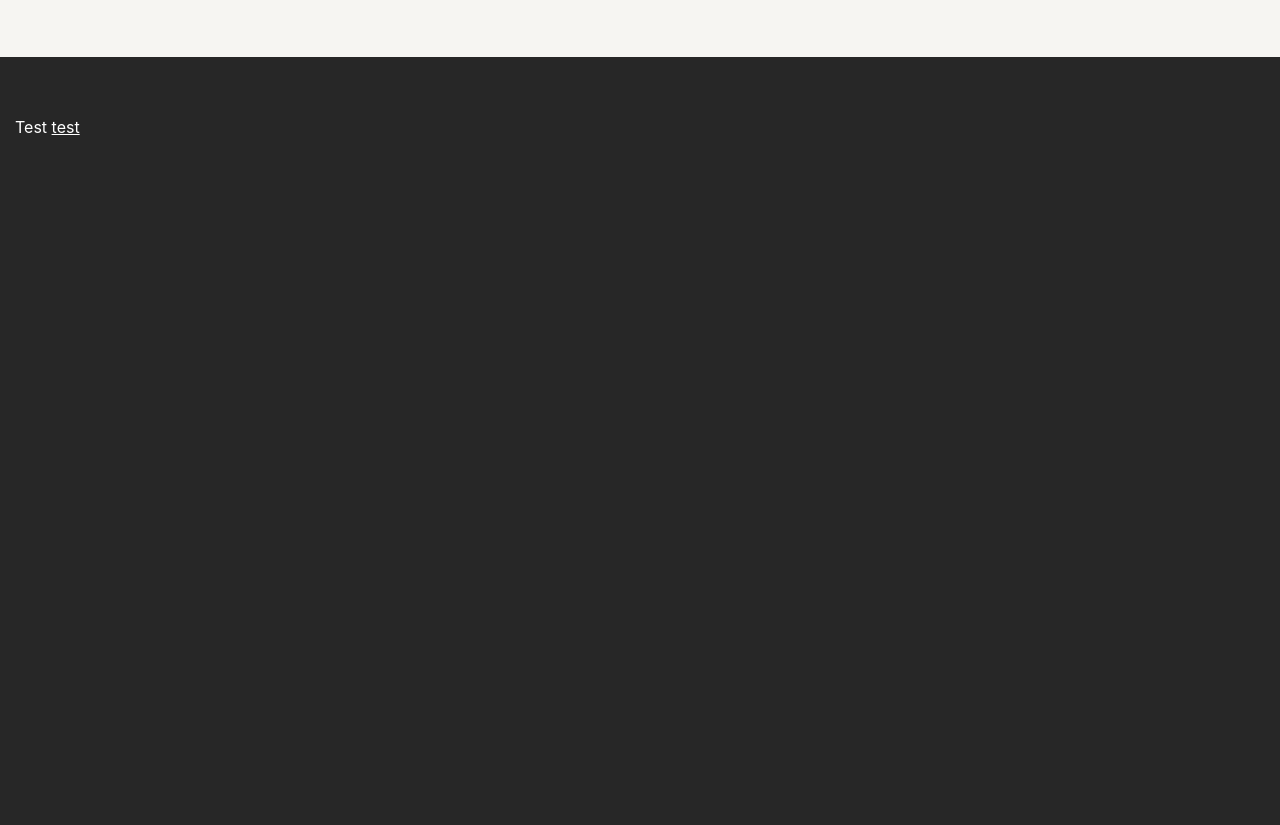
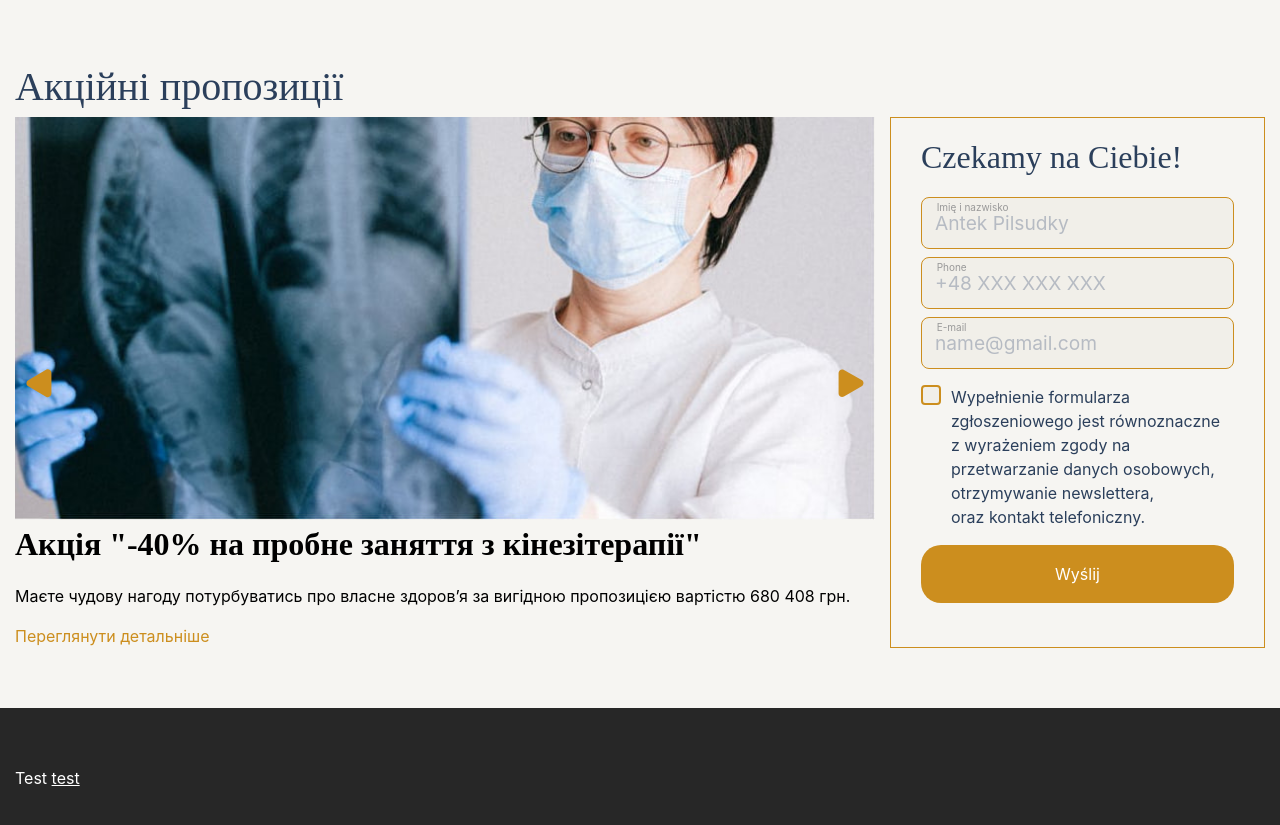
Before and after one commit to NuclMe/HealthCare, a website: page src/html/index.html in a window 1280 px wide. Shown: the part 827-1652 px from the top of the page. Before the commit the page ends 1024 px from the top, so only its background shows below. Drawn offline with nearby package versions, Linux system fonts and the light colour scheme; files that its build step writes are made by us from their sources; files whose address does not match are found by name; a web font is replaced by a local one.

```diff
--- a/package.json
+++ b/package.json
@@ -47,6 +47,6 @@
 		"@fancyapps/fancybox": "^3.5.7",
 		"@fancyapps/ui": "^5.0.35",
 		"avif-webp-checker": "^1.0.0",
-		"swiper": "^11.0.6"
+		"swiper": "^11.1.5"
 	}
 }
--- /dev/null
+++ b/src/html/blocks/promotion_offers.html
@@ -0,0 +1,102 @@
+<section class="promotion">
+    <h3 class="title">
+        Акційні пропозиції
+    </h3>
+    <div class="inner">
+        <div class="swiper">
+            <div class="swiper-wrapper">
+                <div class="swiper-slide">
+                    <img src="../../img/x-ray.jpg" alt="x-ray">
+                    <div class="slider-text">
+                        <span class="slider-title">
+                            Акція "-40% на пробне заняття з кінезітерапії"
+                        </span>
+                        <span class="text">
+                            Маєте чудову нагоду потурбуватись про власне здоров’я за вигідною пропозицією вартістю 680
+                            408
+                            грн.
+                        </span>
+                        <a href="#" class="promotion-details">Переглянути детальніше</a>
+                    </div>
+                </div>
+                <div class="swiper-slide">
+                    <img src="../../img/x-ray.jpg" alt="x-ray">
+                    <div class="slider-text">
+                        <span class="slider-title">
+                            Акція "-40% на пробне заняття з кінезітерапії"
+                        </span>
+                        <span class="text">
+                            Маєте чудову нагоду потурбуватись про власне здоров’я за вигідною пропозицією вартістю 680
+                            408
+                            грн.
+                        </span>
+                        <a href="#" class="promotion-details">Переглянути детальніше</a>
+                    </div>
+                </div>
+                <div class="swiper-slide">
+                    <img src="../../img/x-ray.jpg" alt="x-ray">
+                    <div class="slider-text">
+                        <span class="slider-title">
+                            Акція "-40% на пробне заняття з кінезітерапії"
+                        </span>
+                        <span class="text">
+                            Маєте чудову нагоду потурбуватись про власне здоров’я за вигідною пропозицією вартістю 680
+                            408
+                            грн.
+                        </span>
+                        <a href="#" class="promotion-details">Переглянути детальніше</a>
+                    </div>
+                </div>
+            </div>
+
+
+            <div class="swiper-button-prev">
+                <svg width="15" height="17" viewBox="0 0 15 17" fill="none" xmlns="http://www.w3.org/2000/svg">
+                    <path
+                        d="M1.79782 10.3614C0.475798 9.58948 0.4758 7.67912 1.79782 6.90718L11.6715 1.14184C13.0048 0.363302 14.68 1.325 14.68 2.86896L14.68 14.3996C14.68 15.9436 13.0048 16.9053 11.6715 16.1268L1.79782 10.3614Z"
+                        fill="#CC8E1E" />
+                </svg>
+
+            </div>
+            <div class="swiper-button-next">
+                <svg width="15" height="17" viewBox="0 0 15 17" fill="none" xmlns="http://www.w3.org/2000/svg">
+                    <path
+                        d="M13.16 6.90223C14.4933 7.67203 14.4933 9.59653 13.16 10.3663L3.31997 16.0475C1.98664 16.8173 0.319973 15.855 0.319973 14.3154L0.319974 2.95315C0.319974 1.41355 1.98664 0.451302 3.31997 1.2211L13.16 6.90223Z"
+                        fill="#CC8E1E" />
+                </svg>
+
+            </div>
+
+
+        </div>
+        <form action="#" class="form">
+            <span class="form-title">
+                Czekamy na Ciebie!
+            </span>
+            <div class="form-inputs">
+                <div class="input-group">
+                    <label for="text">Imię i nazwisko</label>
+                    <input type="text" id="text" name="text" placeholder="Antek Pilsudky" />
+                </div>
+                <div class="input-group">
+                    <label for="tel">Phone</label>
+                    <input type="tel" id="tel" name="tel" placeholder="+48 XXX XXX XXX" />
+                </div>
+                <div class="input-group">
+                    <label for="email">E-mail</label>
+                    <input type="email" id="email" name="email" placeholder="name@gmail.com" />
+                </div>
+            </div>
+            <div class="checkbox-block">
+                <input type="checkbox" id="consent" class="custom-checkbox">
+                <label for="consent">
+                    Wypełnienie formularza zgłoszeniowego jest równoznaczne z wyrażeniem zgody na przetwarzanie danych
+                    osobowych, otrzymywanie newslettera, oraz kontakt telefoniczny.
+                </label>
+            </div>
+            <button type="submit" class="submit-form">
+                Wyślij
+            </button>
+        </form>
+    </div>
+</section>
--- a/src/html/index.html
+++ b/src/html/index.html
@@ -10,6 +10,8 @@
 
 	<link rel="icon" type="image/x-icon" href="./img/favicons/favicon.svg">
 	<link rel="apple-touch-icon" sizes="180x180" href="./img/favicons/apple-touch-icon.png">
+	<link rel="stylesheet" href="https://cdn.jsdelivr.net/npm/swiper@11/swiper-bundle.min.css" />
+
 </head>
 
 <body>
@@ -18,9 +20,11 @@
 		<div class="container">
 			@@include('blocks/discount.html')
 			@@include('blocks/packages.html')
+			@@include('blocks/promotion_offers.html')
 		</div>
 	</main>
 	@@include('blocks/footer.html')
+	<script src="https://cdn.jsdelivr.net/npm/swiper@11/swiper-bundle.min.js"></script>
 	<script src="./js/index.bundle.js"></script>
 </body>
 
--- a/src/js/index.js
+++ b/src/js/index.js
@@ -4,3 +4,14 @@
 Fancybox.bind('[data-fancybox]', {
   // Your custom options
 });
+const swiper = new Swiper('.swiper', {
+  // Optional parameters
+  direction: 'horizontal',
+  loop: true,
+
+  // Navigation arrows
+  navigation: {
+    nextEl: '.swiper-button-next',
+    prevEl: '.swiper-button-prev',
+  },
+});
--- a/src/scss/base/_fontsAutoGen.scss
+++ b/src/scss/base/_fontsAutoGen.scss
@@ -1,7 +1,21 @@
+@font-face {
+	font-family: Inter;
+	font-display: swap;
+	src: url("../fonts/Inter-Regular.woff2") format("woff2"), url("../fonts/Inter-Regular.woff") format("woff");
+	font-weight: 400;
+	font-style: normal;
+}
 @font-face {
 	font-family: FirasansBook;
 	font-display: swap;
 	src: url("../fonts/FirasansBook.woff2") format("woff2"), url("../fonts/FirasansBook.woff") format("woff");
+	font-weight: 400;
+	font-style: normal;
+}
+@font-face {
+	font-family: Montserrat;
+	font-display: swap;
+	src: url("../fonts/Montserrat-Regular.woff2") format("woff2"), url("../fonts/Montserrat-Regular.woff") format("woff");
 	font-weight: 400;
 	font-style: normal;
 }
@@ -13,23 +27,9 @@
 	font-style: normal;
 }
 @font-face {
-	font-family: Inter;
-	font-display: swap;
-	src: url("../fonts/Inter-Regular.woff2") format("woff2"), url("../fonts/Inter-Regular.woff") format("woff");
-	font-weight: 400;
-	font-style: normal;
-}
-@font-face {
 	font-family: Montserrat;
 	font-display: swap;
 	src: url("../fonts/Montserrat-BoldItalic.woff2") format("woff2"), url("../fonts/Montserrat-BoldItalic.woff") format("woff");
-	font-weight: 400;
-	font-style: normal;
-}
-@font-face {
-	font-family: Montserrat;
-	font-display: swap;
-	src: url("../fonts/Montserrat-Regular.woff2") format("woff2"), url("../fonts/Montserrat-Regular.woff") format("woff");
 	font-weight: 400;
 	font-style: normal;
 }
--- /dev/null
+++ b/src/scss/blocks/_promotion_offers.scss
@@ -0,0 +1,145 @@
+.swiper {
+  width: 70%;
+  margin-right: 15px !important;
+}
+.slider-title {
+  font-size: 32px;
+  font-family: Oranienbaum;
+  margin-bottom: 16px;
+  font-weight: 700;
+}
+.inner {
+  display: flex;
+}
+
+.swiper-button-prev:after,
+.swiper-rtl .swiper-button-next:after {
+  display: none;
+}
+.swiper-button-next:after,
+.swiper-rtl .swiper-button-prev:after {
+  display: none;
+}
+
+.slider-text {
+  display: flex;
+  flex-direction: column;
+  .text {
+    margin-bottom: 16px;
+  }
+}
+
+.promotion-details {
+  color: #cc8e1e;
+}
+
+.form-inputs {
+  display: flex;
+  flex-direction: column;
+  margin: 16px 0;
+}
+
+.form-title {
+  color: #2b3f5b;
+  font-size: 32px;
+  font-family: Oranienbaum;
+}
+
+.form {
+  width: 30%;
+  border: 1px solid #cc8e1e;
+  padding: 15px 30px;
+  .input-group {
+    display: flex;
+    flex-direction: column;
+    position: relative;
+    margin-bottom: 8px;
+    &:last-child {
+      margin: 0;
+    }
+    label {
+      font-size: 10px;
+      color: #999999;
+      position: absolute;
+      left: 5%;
+      top: 5%;
+    }
+
+    input {
+      font-size: 1.2rem;
+      color: #2b3f5b;
+      border: 1px solid #cc8e1e;
+      border-radius: 8px;
+      padding: 13px;
+      background-color: #f1efe9;
+      outline: none;
+      transition: border-color 0.3s;
+
+      &::placeholder {
+        color: #b6bbc3;
+      }
+
+      &:focus {
+        border-color: #b07e1e;
+      }
+    }
+  }
+}
+.checkbox-block {
+  display: flex;
+  align-items: flex-start;
+  font-size: 1rem;
+  color: #2b3f5b;
+  margin-bottom: 16px;
+  .custom-checkbox {
+    display: none;
+
+    & + label {
+      position: relative;
+      padding-left: 30px;
+      cursor: pointer;
+    }
+
+    & + label:before {
+      content: '';
+      position: absolute;
+      left: 0;
+      top: 0;
+      width: 20px;
+      height: 20px;
+      border: 2px solid #cc8e1e;
+      border-radius: 4px;
+      background-color: #f1efe9;
+    }
+
+    & + label:after {
+      content: '';
+      position: absolute;
+      left: 5px;
+      top: 5px;
+      width: 10px;
+      height: 10px;
+      border-right: 2px solid #cc8e1e;
+      border-bottom: 2px solid #cc8e1e;
+      transform: rotate(45deg);
+      opacity: 0;
+    }
+
+    &:checked + label:after {
+      opacity: 1;
+    }
+  }
+}
+
+.submit-form {
+  background-color: #cc8e1e;
+  color: #fff;
+  width: 100%;
+  padding: 19px 0;
+  border-radius: 20px;
+  &:hover {
+    background-color: rgba(204, 142, 30, 0.5);
+    transition: 0.3s;
+    color: #000;
+  }
+}
```
Also changed, not shown: build/css/main.css, build/img/nextArrorw.svg (added), build/img/nextArrorw.webp (added), build/img/prevArrow.svg (added), build/img/prevArrow.webp (added), build/img/svgsprite/stack/sprite.stack.html, build/img/x-ray.jpg (added), build/img/x-ray.webp (added), build/index.html, build/js/index.bundle.js, src/img/nextArrorw.svg (added), src/img/prevArrow.svg (added), src/img/x-ray.jpg (added), 1 other file.
